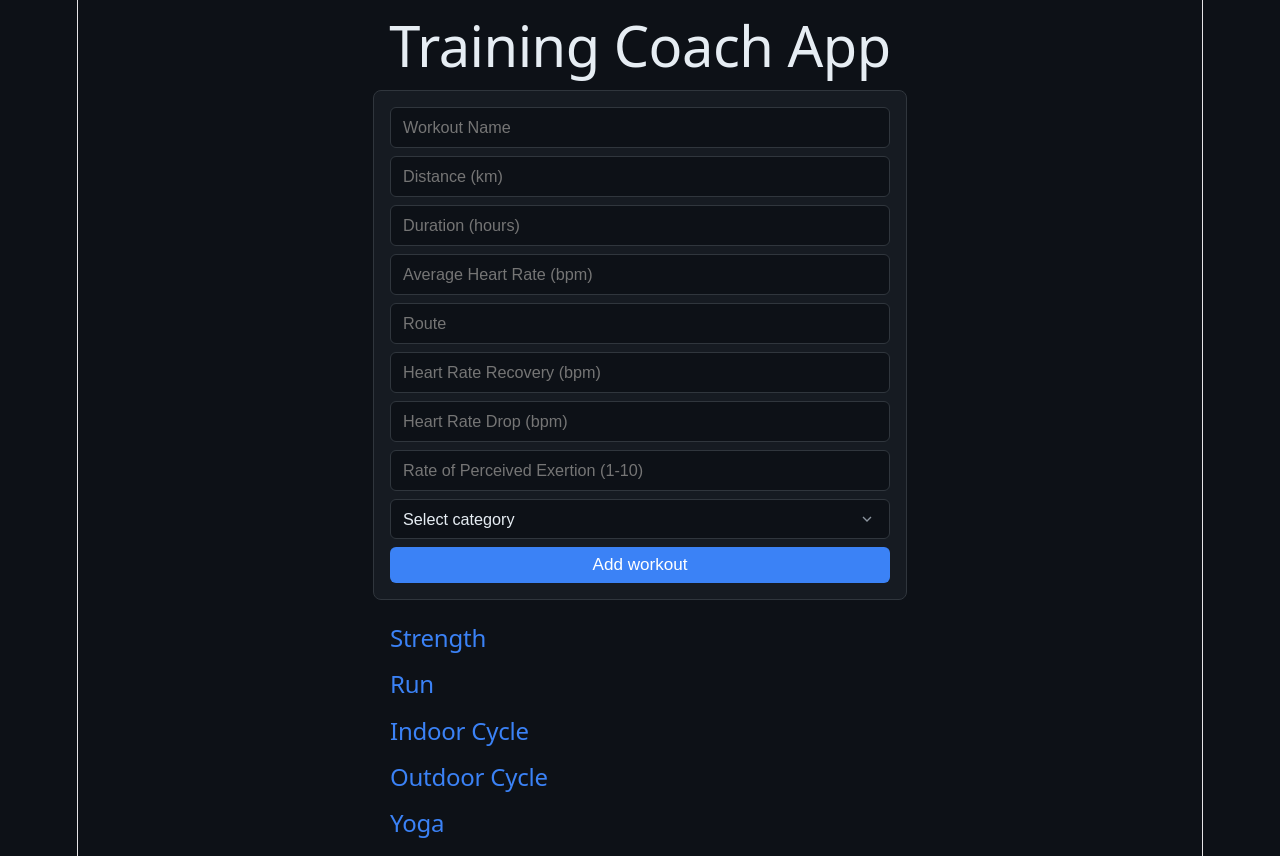
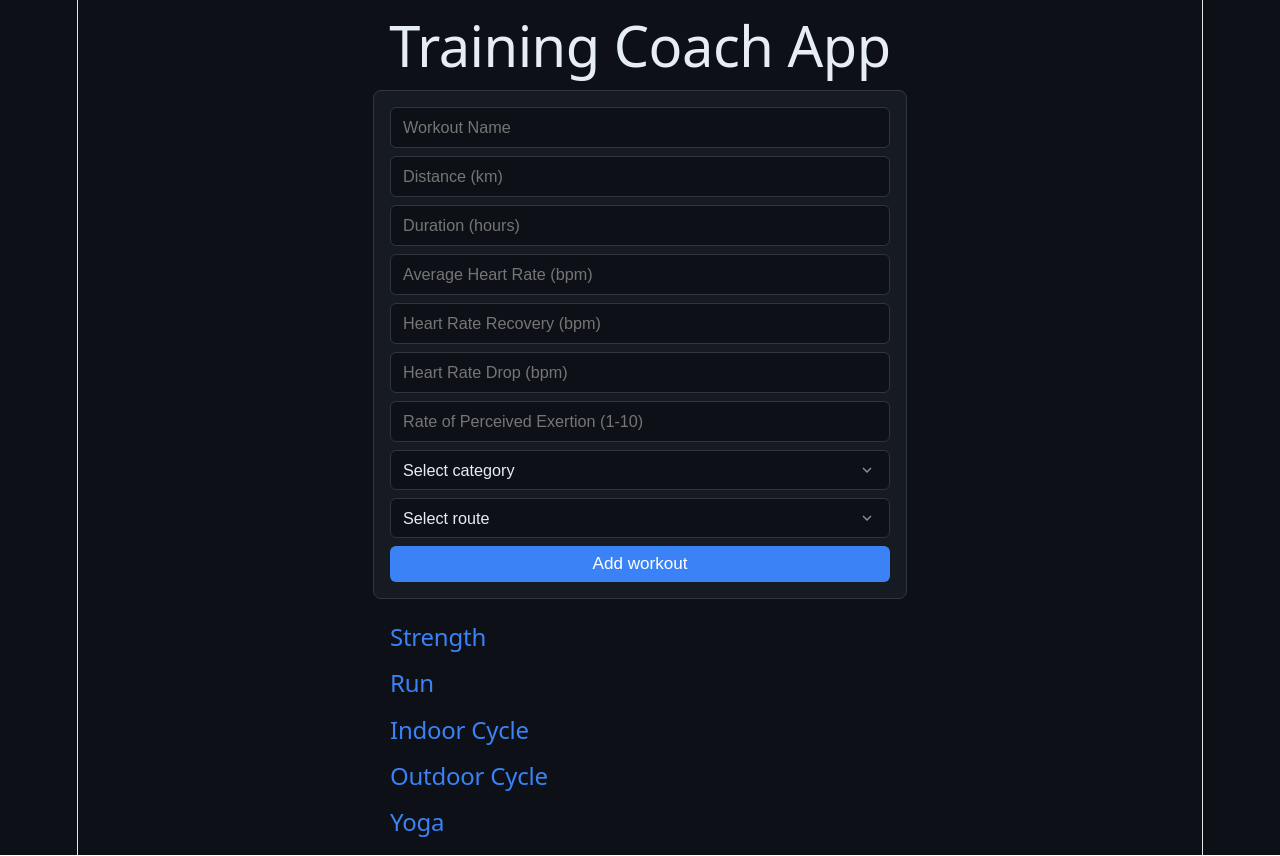
Before and after one commit to msd123msd/Virtual-coach, a React (Vite) app in the folder training-coach-app/: page / in a window 1280 px wide. Built offline with nearby package versions, Linux system fonts and the light colour scheme.

Commit message:
Add dynamic route list with add-new-route option

```diff
--- a/training-coach-app/src/App.jsx
+++ b/training-coach-app/src/App.jsx
@@ -6,6 +6,11 @@ function App() {
     const saved = localStorage.getItem('workouts')
     return saved ? JSON.parse(saved) : []
   })
+  const [routes, setRoutes] = useState(() => {
+    const saved = localStorage.getItem('routes')
+    return saved ? JSON.parse(saved) : ["Stiglingh Loop", "School Loop", "Stiglingh Straits", "EDS KCC 10", "Polo Fields", "DBN Musgrave", "DBN Musgrave 2 Beach", "Rolling Essenwood"]
+  })
+
   const [workoutName, setWorkoutName] = useState('')
   const [workoutCategory, setWorkoutCategory] = useState('')
   const [workoutDistance, setWorkoutDistance] = useState('')
@@ -16,14 +21,23 @@ function App() {
   const [workoutHRDrop, setWorkoutHRDrop] = useState('')
   const [workoutRPE, setWorkoutRPE] = useState('')
   const categories = ['Strength', 'Run', 'Indoor Cycle', 'Outdoor Cycle', 'Yoga']
+  const [newRouteName, setNewRouteName] = useState('')
 
 
   useEffect(() => {
-    localStorage.setItem('workouts', JSON.stringify(workouts))
-  }, [workouts])
+  localStorage.setItem('workouts', JSON.stringify(workouts))
+}, [workouts])
+
+useEffect(() => {
+  localStorage.setItem('routes', JSON.stringify(routes))
+}, [routes])
 
 
   function addWorkout() {
+    if (workoutRoute === '__new__') {
+  alert('Save your new route first, or pick an existing one')
+    return
+}
     if (workoutName.trim() === '') return
 
     const newWorkout = {
@@ -50,8 +64,21 @@ function App() {
     setWorkoutHRRecovery('')
     setWorkoutHRDrop('')
     setWorkoutRPE('')
+  }
 
+    function addRoute() {
+  if (newRouteName.trim() === '') return
+  if (routes.includes(newRouteName)) {
+    alert('Route already exists!')
+    return
   }
+  setRoutes([...routes, newRouteName])
+  setWorkoutRoute(newRouteName)
+  setNewRouteName('')
+   }
+
+
+
 
   function deleteWorkout (id) {
     setWorkouts(workouts.filter((workout) => workout.id !== id))
@@ -90,14 +117,6 @@ function App() {
         placeholder="Average Heart Rate (bpm)"
       />
 
-
-      <input
-        type="text"
-        value={workoutRoute}
-        onChange={(e) => setWorkoutRoute(e.target.value)}
-        placeholder="Route"
-      />
-
       <input
         type="number"
         value={workoutHRRecovery}
@@ -131,6 +150,32 @@ function App() {
   <option value="Outdoor Cycle">Outdoor Cycle</option>
   <option value="Yoga">Yoga</option>
       </select>
+
+      <select
+  value={workoutRoute}
+  onChange={(e) => setWorkoutRoute(e.target.value)}
+      >
+
+  <option value="">Select route</option>
+  {routes.map((route) => (
+    <option key={route} value={route}>{route}</option>
+  ))}
+
+<option value="__new__">Add new route</option>
+
+      </select>
+
+{workoutRoute === '__new__' && (
+  <div>
+    <input
+      type="text"
+      value={newRouteName}
+      onChange={(e) => setNewRouteName(e.target.value)}
+      placeholder="New route name"
+    />
+    <button onClick={addRoute}>Save route</button>
+  </div>
+)}
 
       <button onClick={addWorkout}>Add workout</button>
 
```
